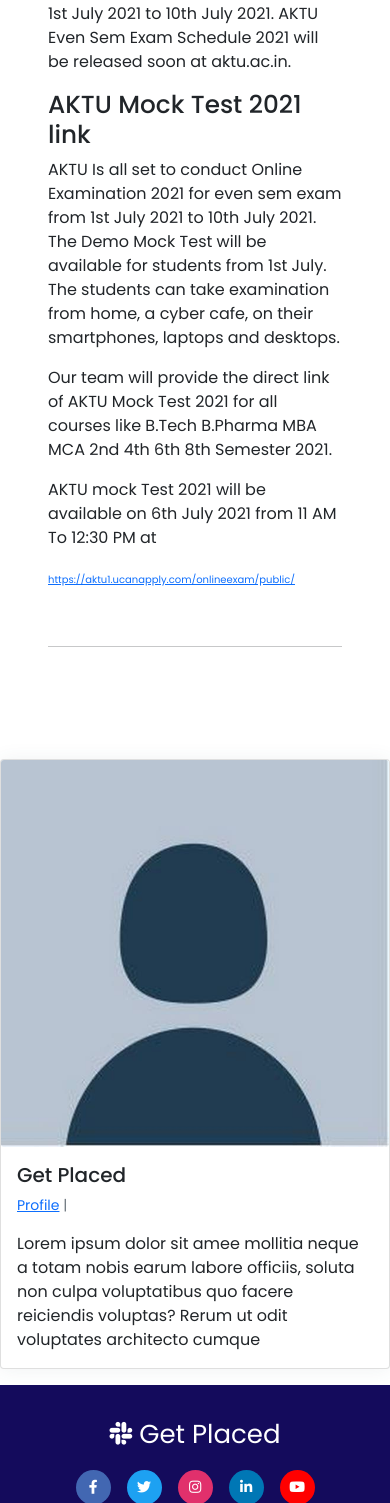
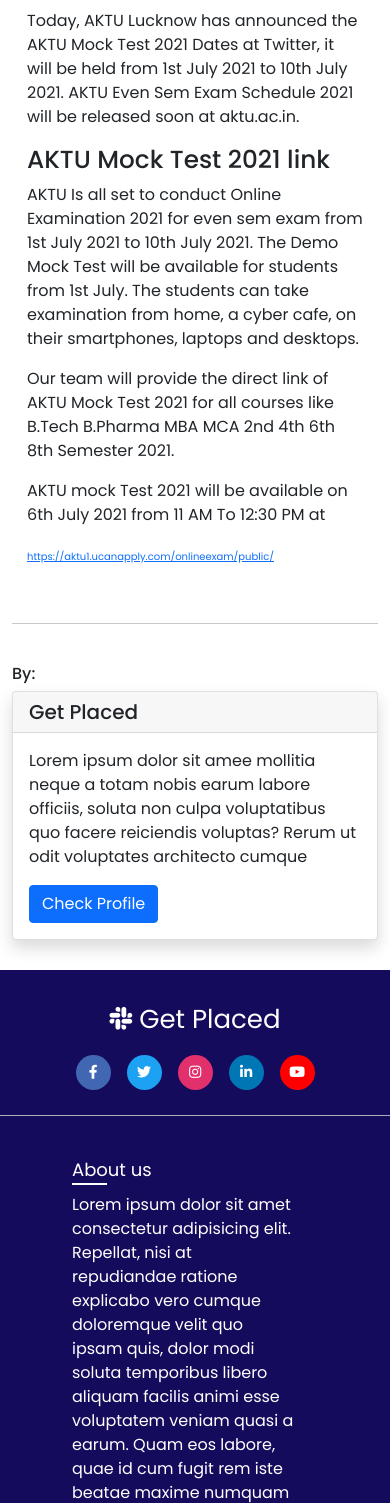
Before and after one commit to CS-Hunt/Get-Placed, a Django app: page /Blog-Article/1/ in a window 390 px wide. Shown: the part 1181-2684 px from the top of the page. Run offline with Django 3.2, Linux system fonts and the light colour scheme; data comes from the database, SQL or seed files in the repository; both versions use the stored data as it was after the commit; some libraries are stand-ins or nearby versions.

Commit message:
Feature and updates related to styling

```diff
--- a/app/static/app/css/app.css
+++ b/app/static/app/css/app.css
@@ -297,6 +297,28 @@
     }
 }
 
+
+/*    Blog Detail     */
+@import url('https://fonts.googleapis.com/css2?family=Merriweather:wght@300&display=swap');
+
+.font-blog-detail-title{
+  font-size: 44px;
+  font-family: 'Merriweather', serif;
+  text-shadow: grey;
+  line-height: 43px;
+}
+
+@media (max-width:600px){
+  .font-blog-detail-title{
+    /* padding: 12px 5px 0px 2px; */
+    margin:5px;
+  }
+  .ft-blog-paragraph{
+    margin:15px;
+  }
+}
+
+
 /* Footer styling */
 @import url('https://fonts.googleapis.com/css2?family=Poppins:wght@200;300;400;500;600;700&display=swap');
 /* *{
@@ -553,5 +575,3 @@
 .django-ckeditor-widget{
   width: 100%;
 }
-
-/*    Button     */
--- a/app/templates/account/user_profile.html
+++ b/app/templates/account/user_profile.html
@@ -1,7 +1,7 @@
 {% extends "app/base.html" %} {% load static %} {% block main-content %}
 
 <div class="page-content page-container" id="page-content">
-    <div class="padding">
+    <div class="m-3">
         <div class="row d-flex justify-content-center">
             <div class="col-sm-10 col-xl-10 col-md-8">
                 <div class="card user-card-full">
--- a/app/templates/app/home.html
+++ b/app/templates/app/home.html
@@ -1,10 +1,10 @@
 {% extends "app/base.html" %}
 {% load static %}
 {% block main-content %}
-
+<div class="mt-5">
 {% if Placement_Company_Detail_list %}
     {% for Placement_Company_Detail in object_list %}
-   <div class="container mt-2">
+       <div class="container mt-1">
         <div class="card mb-3" style="max-width: 840px;">
             <div class="row g-0" href="{% url 'Job_Description' Placement_Company_Detail.pk %}">
                 <div class="col-md-4">
@@ -43,6 +43,7 @@
         </div>
     </div>
    </div>
+   </div>
 
 <br>
     {% endfor %}
--- a/app/templates/blog/Blog_details.html
+++ b/app/templates/blog/Blog_details.html
@@ -8,13 +8,17 @@
 
 {% block main-content %}
 
-<div class="conatiner">
-    <div class="m-5">
-    <h1 class="">{{studentblogmodel.title|capfirst}} </h1>
-    <small> By : {{ studentblogmodel.author.first_name|capfirst }} {{ studentblogmodel.author.last_name|capfirst }} - {{studentblogmodel.post_date}} </small>
+
+<div class="container">
+        <div class="row">
+                <div class="col-lg-2">
+                </div>
+
+    <div class="col-lg-8">
+    <p class="font-blog-detail-title">{{studentblogmodel.title|capfirst}} </p>
+    <small class="m-2"> By : {{ studentblogmodel.author.first_name|capfirst }} {{ studentblogmodel.author.last_name|capfirst }} - {{studentblogmodel.post_date}} </small>
                {% if user.is_authenticated %}
                {% if user.id == studentblogmodel.author.id or request.user.is_staff %}
-
 
                             <small>
                                 <a href="{% url 'update_blog_post' studentblogmodel.pk %}">- (Edit)</a>
@@ -32,78 +36,26 @@
     {{ studentblogmodel.body|safe }}
     </div>
     <br><hr><br>
+    <h6>By:</h6>
+<div class="row">
+        <div class="col-lg-8">
+                <div class="card shadow rounded">
+                <h5 class="card-header">{{ studentblogmodel.author.first_name|capfirst }} {{ studentblogmodel.author.last_name|capfirst }}</h5>
+                <div class="card-body">
+                <p class="card-text">{{studentblogmodel.author.profile.bio}}</p>
+                <a href="{% url 'show_profile' studentblogmodel.author.profile.id %}" class="btn btn-primary">Check Profile</a>
+                </div>
+                </div>
+</div>
+</div>
+</div>
+
+
 </div>
 
 
 
 
-{% comment %} <form action="{% url 'like_post' post.pk %}" method="POST">
-        {% csrf_token %}
-
-        {% if user.is_authenticated %}
-
-        {% if liked %}
-        <button type="submit" , name="post_id" , value="{{ post.id }}" , class="btn btn-danger btn-sm">UnLike</button>
-        {% else %}
-
-        <button type="submit" , name="post_id" , value="{{ post.id }}" , class="btn btn-primary btn-sm">Like</button>
-
-        {% endif %}
-        {% else %}
-        <a class="" href="{% url 'login' %}">Login to Like</a>
-        {% endif %}
-        - {{total_likes}} Likes
-</form> {% endcomment %}
-
-<br>
-
-<div class="card mb-3">
-        <div class="row no-gutters">
-                <div class="col-md-2">
-                        {% if user.profile.profile_pic %}
-
-                                <img src="{{ request.user.profile.profile_pic.url }}" class="card-img"
-                                                                        alt="author's image" />
-
-                        {% else %}
-
-                        <img src="{% static 'app/images/download.jpeg' %}" class="card-img" alt="author's image" />
-
-                        {% endif %}
-
-                </div>
-                <div class="col-md-10">
-                        <div class="card-body">
-                                <h5 class="card-title">{{ studentblogmodel.author.first_name|capfirst }} {{ studentblogmodel.author.last_name|capfirst }}</h5>
-                                <p class="small text-muted">
-
-                                        <a href="{% url 'show_profile' studentblogmodel.author.profile.id %}">Profile</a> |
-
-                                        {% if studentblogmodel.author.profile.website_url %}
-                                        <a href="{{ studentblogmodel.author.profile.website_url }}">Website</a> |
-                                        {% endif %}
-
-                                        {% comment %} {% if studentblogmodel.author.profile.facebook_url %}
-                                        <a href="{{ studentblogmodel.author.profile.facebook_url }}">Facebook</a> |
-                                        {% endif %} {% endcomment %}
-
-                                        {% comment %} {% if studentblogmodel.author.profile.twitter_url %}
-                                        <a href="{{ studentblogmodel.author.profile.twitter_url }}">Twitter</a> |
-                                        {% endif %} {% endcomment %}
-
-                                        {% comment %} {% if  studentblogmodel.author.profile.instagram_url %}
-                                        <a href="{{ studentblogmodel.author.profile.instagram_url }}">Instagram</a> |
-                                        {% endif %} {% endcomment %}
-
-                                        {% if studentblogmodel.author.profile.linkdin_url %}
-                                        <a href="{{ studentblogmodel.author.profile.linkdin_url }}">Linkdin</a>
-                                        {% endif %}
-                                </p>
-                                <p class="card-text">{{ studentblogmodel.author.profile.bio }}</p>
-
-                        </div>
-                </div>
-        </div>
 </div>
 
 
--- a/app/templates/blog/home.html
+++ b/app/templates/blog/home.html
@@ -22,8 +22,8 @@
 
 {% if StudentBlogModel_list %}
     {% for StudentBlogModel in object_list %}
-    <div class="container mt-2">
-        <div class="card mb-3" style="max-width: 840px;">
+    <div class="container mt-1">
+        <div class="card mb-1" style="max-width: 840px;">
              <div class="row g-0" href="{% url 'Blog_Description' StudentBlogModel.pk %}">
                 <div class="col-md-8">
                     <div class="card-body">
```
Also changed, not shown: app/templates/app/Company_details.html (+4 -4 lines), db.sqlite3.
